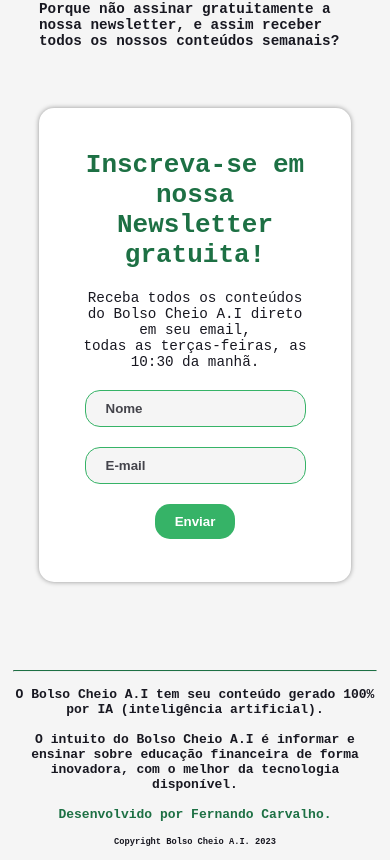
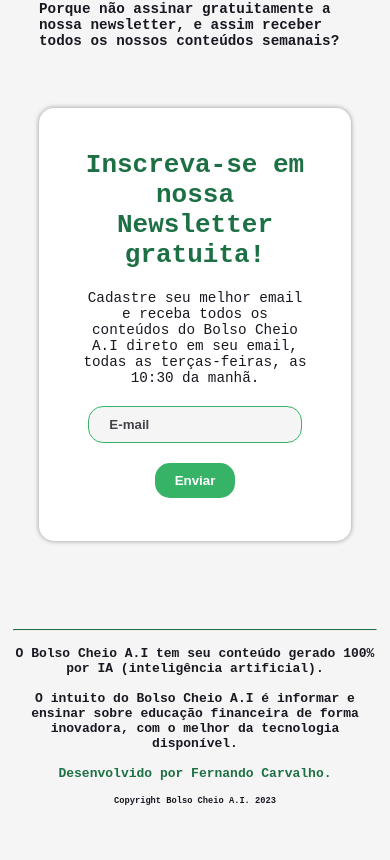
Before and after one commit to 21fernandinhow/bolsocheioai, a Next.js app: page /about in a window 390 px wide. Shown: the part 672-1532 px from the top of the page. After the commit the page ends 1491 px from the top, so only its background shows below. Built offline with nearby package versions, Linux system fonts and the light colour scheme; no server answers.

Commit message:
updated subscribe form

```diff
--- a/src/components/Newsletter.tsx
+++ b/src/components/Newsletter.tsx
@@ -7,7 +7,6 @@
 
 export default function Newsletter() {
 
-    const [name, setName] = useState('');
     const [email, setEmail] = useState('');
     const [subscribed, setSubscribed] = useState(false);
     const [subscribeError, setSubscribeError] = useState(false);
@@ -22,7 +21,6 @@
               'Content-Type': 'application/json',
             },
             body: JSON.stringify({
-              name: name,
               email: email,
             }),
         })
@@ -48,13 +46,12 @@
                 :
                 <>
                     <h2>Inscreva-se em nossa Newsletter gratuita!</h2>
-                    <p>Receba todos os conteúdos do Bolso Cheio A.I direto em seu email, <br/> todas as terças-feiras, as 10:30 da manhã.</p>
+                    <p>Cadastre seu melhor email e receba todos os conteúdos do Bolso Cheio A.I direto em seu email, <br/>
+                    todas as terças-feiras, as 10:30 da manhã.</p>
 
                     <form onSubmit={handleSubmit}>
 
-                        <input type="text" placeholder="Nome" id="name" onChange={(e) => setName(e.target.value)} required />
-
-                        <input type="email" placeholder="E-mail" id="email" onChange={(e) => setEmail(e.target.value)} required />
+                        <input type="email" placeholder="E-mail" id="email" onChange={(e) => setEmail(e.target.value.slice(0, 50))} required />
 
                         <button type="submit">Enviar</button>
 
--- a/src/css/style.css
+++ b/src/css/style.css
@@ -93,7 +93,7 @@
   border-radius: 15px;
   font-weight: bold;
   background-color: var(--bg-main-color);
-  max-width: 18em;
+  width: 25em;
 }
 main #newsletter form input:focus {
   outline: none;
@@ -129,6 +129,9 @@
   #home .posts .post-box {
     max-width: 100% !important;
   }
+  #newsletter form input {
+    width: 16em !important;
+  }
 }
 #home {
   flex-direction: column;
@@ -163,7 +166,7 @@
 #home .posts {
   margin-top: 0px;
   display: flex;
-  justify-content: space-evenly;
+  justify-content: space-between;
   align-items: stretch;
   flex-wrap: wrap;
   width: 100%;
--- a/src/scss/template/layout.scss
+++ b/src/scss/template/layout.scss
@@ -96,7 +96,7 @@
                 border-radius: 15px;
                 font-weight: bold;
                 background-color: var(--bg-main-color);
-                max-width: 18em;
+                width: 25em;
                 &:focus{
                     outline: none;
                 }
--- a/src/scss/template/responsivity.scss
+++ b/src/scss/template/responsivity.scss
@@ -6,4 +6,11 @@
             }
         }
     }
+    #newsletter{
+        form{
+            input{
+                width: 16em !important;
+            }
+        }
+    }
 }
```
Also changed, not shown: 1 other file (tests, documents, lock files or other folders).
